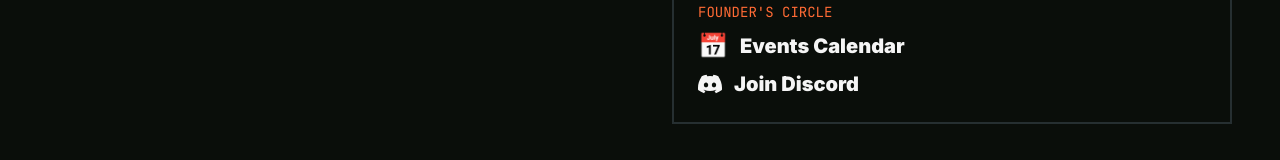
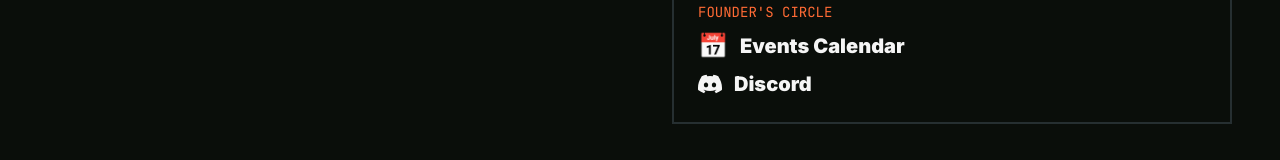
Before and after one commit to sharonxu/breaking-cad, a React (Vite) app: page / in a window 1280 px wide. Shown: the part 5766-5926 px from the top of the page. Built offline with nearby package versions, Linux system fonts and the light colour scheme.

Commit message:
Simplify Discord link text
- Change 'Join Discord' to 'Discord' for cleaner presentation

```diff
--- a/src/components/Contact.jsx
+++ b/src/components/Contact.jsx
@@ -75,7 +75,7 @@ function Contact() {
                   <svg className="w-6 h-6" viewBox="0 0 24 24" fill="currentColor">
                     <path d="M20.317 4.37a19.791 19.791 0 0 0-4.885-1.515a.074.074 0 0 0-.079.037c-.21.375-.444.864-.608 1.25a18.27 18.27 0 0 0-5.487 0a12.64 12.64 0 0 0-.617-1.25a.077.077 0 0 0-.079-.037A19.736 19.736 0 0 0 3.677 4.37a.07.07 0 0 0-.032.027C.533 9.046-.32 13.58.099 18.057a.082.082 0 0 0 .031.057a19.9 19.9 0 0 0 5.993 3.03a.078.078 0 0 0 .084-.028a14.09 14.09 0 0 0 1.226-1.994a.076.076 0 0 0-.041-.106a13.107 13.107 0 0 1-1.872-.892a.077.077 0 0 1-.008-.128a10.2 10.2 0 0 0 .372-.292a.074.074 0 0 1 .077-.01c3.928 1.793 8.18 1.793 12.062 0a.074.074 0 0 1 .078.01c.12.098.246.198.373.292a.077.077 0 0 1-.006.127a12.299 12.299 0 0 1-1.873.892a.077.077 0 0 0-.041.107c.36.698.772 1.362 1.225 1.993a.076.076 0 0 0 .084.028a19.839 19.839 0 0 0 6.002-3.03a.077.077 0 0 0 .032-.054c.5-5.177-.838-9.674-3.549-13.66a.061.061 0 0 0-.031-.03zM8.02 15.33c-1.183 0-2.157-1.085-2.157-2.419c0-1.333.956-2.419 2.157-2.419c1.21 0 2.176 1.096 2.157 2.42c0 1.333-.956 2.418-2.157 2.418zm7.975 0c-1.183 0-2.157-1.085-2.157-2.419c0-1.333.955-2.419 2.157-2.419c1.21 0 2.176 1.096 2.157 2.42c0 1.333-.946 2.418-2.157 2.418z"/>
                   </svg>
-                  Join Discord
+                  Discord
                 </a>
               </div>
             </div>
```
